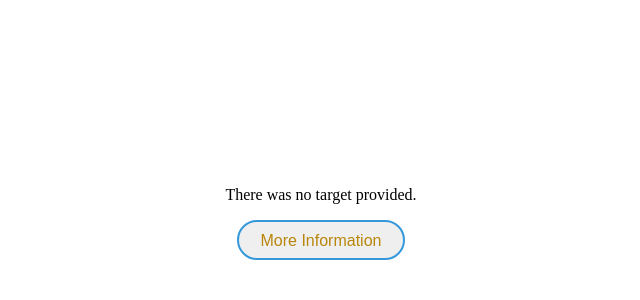
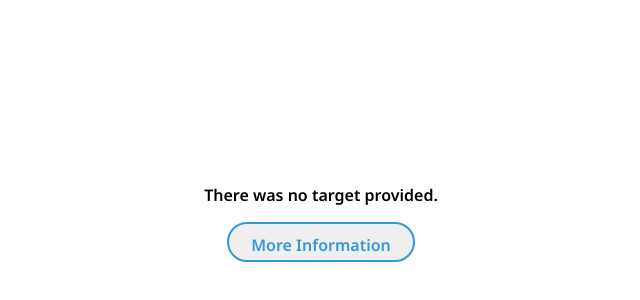
Before and after one commit to Jojoroboti/107, a plain HTML site: page join/index.html in a window 1280 px wide. Shown: the part 180-480 px from the top of the page, without its empty margins (319-959 px from the left). Drawn offline with Linux system fonts and the light colour scheme.

Commit message:
updated design

```diff
--- a/join/index.html
+++ b/join/index.html
@@ -2,13 +2,16 @@
     <head>
         <meta charset="UTF-8">
         <meta name="viewport" content="width=device-width, initial-scale=1.0">
+        <link rel="preconnect" href="https://fonts.googleapis.com">
+        <link rel="preconnect" href="https://fonts.gstatic.com" crossorigin>
+        <link href="https://fonts.googleapis.com/css2?family=Noto+Sans:ital,wght@0,100..900;1,100..900&display=swap" rel="stylesheet">
         <link rel="stylesheet" href="style.css">
         <title>Redirect</title>
     </head>
     <body>
-        <p id="infotext"></p>
+        <p id="infotext" class="text"></p>
         <div>
-            <button>More Information</button>
+            <button class="text">More Information</button>
         </div>
     </body>
     <script src="script.js"></script>
--- a/join/style.css
+++ b/join/style.css
@@ -9,6 +9,14 @@
 
 #infotext {
     margin-bottom: 1rem;
+}
+
+.text {
+    font-family: "Noto Sans", sans-serif;
+    font-optical-sizing: auto;
+    font-weight: 600;
+    font-style: normal;
+    font-variation-settings: "wdth" 100;
 }
 
 #loader {
@@ -31,7 +39,7 @@
     transition-duration: 0.4s;
     cursor: pointer;
     border: 2px #3498db solid;
-    color: #b8860b;
+    color: #3498db;
     padding: 10px 22px;
     padding-bottom: 12px;
     font-size: 16px;
```
